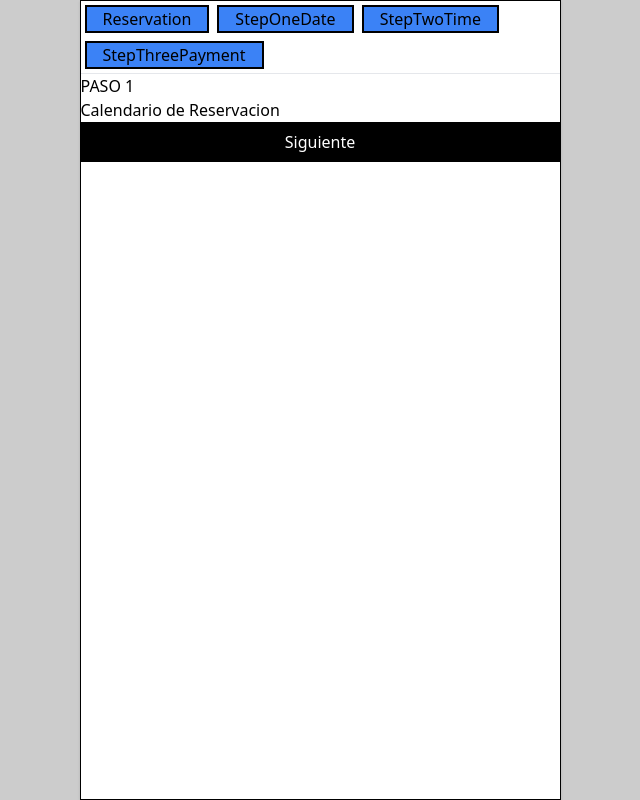
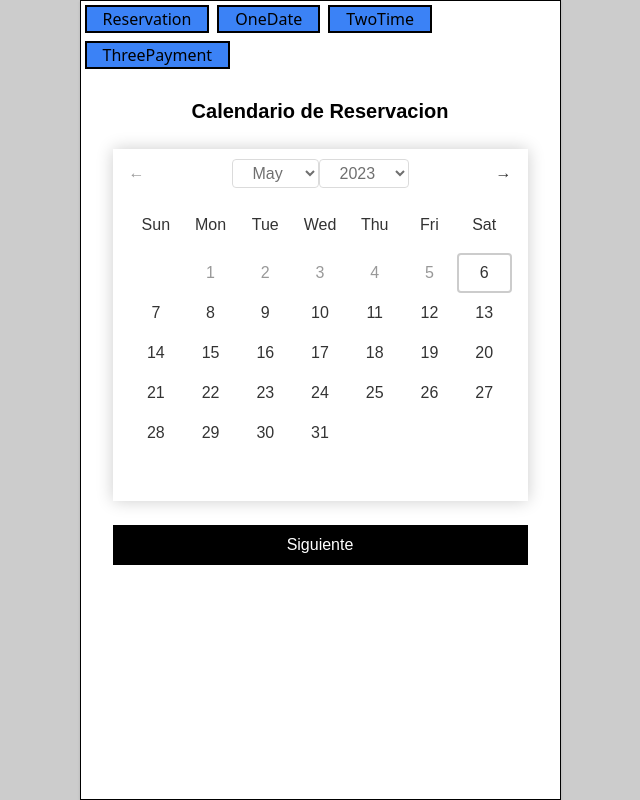
Before and after one commit to enlacee/vue-reserva-campo, a Vue app: page / in a window 1280 px wide. Both pictures are taken after a click on the button "Reservar". Shown: the whole page, without its empty margins (320-960 px from the left). Built offline with nearby package versions, Linux system fonts and the light colour scheme.

Commit message:
[adding] ui of the one and two step

```diff
--- a/src/components/Home.vue
+++ b/src/components/Home.vue
@@ -1,20 +1,20 @@
 <script>
 import Reservation from './reservations/Reservation.vue';
-import StepOneDate from './reservations/steps/OneDate.vue';
-import StepTwoTime from './reservations/steps/TwoTime.vue';
-import StepThreePayment from './reservations/steps/ThreePayment.vue';
+import OneDate from './reservations/steps/OneDate.vue';
+import TwoTime from './reservations/steps/TwoTime.vue';
+import ThreePayment from './reservations/steps/ThreePayment.vue';
 
 export default {
   components: {
     Reservation,
-    StepOneDate,
-    StepTwoTime,
-    StepThreePayment
+    OneDate,
+    TwoTime,
+    ThreePayment
   },
   data() {
     return {
       currentTab: 'Reservation',
-      tabs: ['Reservation', 'StepOneDate', 'StepTwoTime', 'StepThreePayment']
+      tabs: ['Reservation', 'OneDate', 'TwoTime', 'ThreePayment']
     }
   },
   computed: {},
--- a/src/components/reservations/Reservation.vue
+++ b/src/components/reservations/Reservation.vue
@@ -11,8 +11,8 @@ export default {
      * Redirect to new View
      */
     redirectToComponent (event) {
-      console.log('cickkk', 'set StepOneDate');
-      const nameOfComponent = 'StepOneDate';
+      console.log('cickkk', 'set OneDate');
+      const nameOfComponent = 'OneDate';
       this.$emit('changeCurrentComponent', nameOfComponent);
     },
     loadCliendId() {
--- a/src/components/reservations/steps/OneDate.vue
+++ b/src/components/reservations/steps/OneDate.vue
@@ -1,15 +1,255 @@
 <script>
 export default {
-  emits: ['changeCurrentComponent']
-}
+  emits: ['changeCurrentComponent'],
+  data() {
+    return {
+      dayNames: ["Sun", "Mon", "Tue", "Wed", "Thu", "Fri", "Sat"],
+      monthNames: [
+        "Jan",
+        "Feb",
+        "Mar",
+        "Apr",
+        "May",
+        "Jun",
+        "Jul",
+        "Aug",
+        "Sept",
+        "Oct",
+        "Nov",
+        "Dec"
+      ],
+      selectedMonth: new Date().getMonth(),
+      selectedYear: new Date().getFullYear(),
+      selectedDate: null
+    };
+  },
+  computed: {
+    today() {
+      return new Date();
+    },
+    isCurrentYear() {
+      return this.selectedYear == new Date().getFullYear();
+    },
+    isCurrentMonth() {
+      return this.selectedMonth == new Date().getMonth() && this.isCurrentYear;
+    },
+    daysInMonth() {
+      return new Date(this.selectedYear, this.selectedMonth + 1, 0).getDate();
+    },
+    firstDayOffset() {
+      return new Date(this.selectedYear, this.selectedMonth, 1).getDay();
+    },
+    days() {
+      return Array.from(
+        Array(this.firstDayOffset + this.daysInMonth).keys()
+      ).map((pos) => (pos >= this.firstDayOffset ? (pos - this.firstDayOffset) + 1 : 0));
+    },
+    years () {
+      return Array.from({length: 10}, (value, index) => this.today.getFullYear() + index)
+    }
+  },
+  methods: {
+    prevMonth() {
+      if (this.selectedMonth == 0) {
+        this.selectedMonth = 11;
+        this.selectedYear--;
+      } else {
+        this.selectedMonth--;
+      }
+    },
+    nextMonth() {
+      if (this.selectedMonth == 11) {
+        this.selectedMonth = 0;
+        this.selectedYear++;
+      } else {
+        this.selectedMonth++;
+      }
+    },
+    selectDay(day) {
+      // set and emit selected date
+      this.selectedDate = new Date(this.selectedYear, this.selectedMonth, day);
+      this.$emit("dateSelected", this.selectedDate);
+    }
+  }
+};
 </script>
 <template>
-    <hr>
-    <h1>PASO 1</h1>
-    <h2>Calendario de Reservacion</h2>
+  <div id="theapp" class="px-8 pt-6 pb-8 mb-4">
+    <div class="w-full">
+      <h1 class="text-center font-bold text-xl mb-6">Calendario de Reservacion</h1>
+    </div>
+    <div class="vcal">
+      <div class="vcal-nav" aria-label="Calendar Navigation">
+        <button
+          data-direction="prev"
+          @click="prevMonth()"
+          :aria-disabled="isCurrentMonth"
+          title="previous month"
+        >&larr;</button>
+        <div class="vcal-nav--title">
+          <select v-model="selectedMonth" disabled>
+            <option v-for="(name, index) in monthNames" :value="index" :selected="selectedMonth == index ? 'selected' : false" :disabled="isCurrentYear && index < today.getMonth()">{{ name }}</option>
+          </select>
+          <select v-model="selectedYear" disabled>
+            <option v-for="year in years" :value="year" :selected="year == selectedYear ? 'selected' : false">{{ year }}</option>
+          </select>
+        </div>
+        <button data-direction="next" @click="nextMonth()" title="next month">&rarr;</button>
+      </div>
+      <div class="vcal-weekdays">
+        <div v-for="name in dayNames">{{ name }}</div>
+      </div>
+      <div class="vcal-grid">
+        <div
+          v-for="num in days"
+          class="vcal-day"
+          :class="{
+            blank: !num,
+            today: isCurrentMonth && num && num == today.getDate()
+          }"
+        >
+          <button
+            v-if="num"
+            :aria-disabled="isCurrentMonth && (num < today.getDate())"
+            :aria-current="selectedDate &&
+selectedDate.toLocaleDateString() == new Date(selectedYear, selectedMonth, num).toLocaleDateString() ? 'date' : false"
+            :title="new Date(selectedYear, selectedMonth, num).toLocaleDateString('en-us',{weekday: 'long', year: 'numeric', month: 'long', day: 'numeric'})"
+            @click="selectDay(num)"
+          >
+            {{ num }}
+          </button>
+        </div>
+      </div>
+      <div class="vcal-details">
+        <span data-selected="title" v-if="selectedDate">Selected Date: </span><span data-selected="date" v-if="selectedDate">{{ selectedDate.toLocaleDateString('en-us', {weekday: 'short', year: 'numeric', month: 'short', day: 'numeric'}) }}</span>
+		</div>
+    </div>
+    <p>&nbsp;</p>
+    <button class="bg-black text-white py-2 px-4 focus:outline-none focus:shadow-outline w-full"
+      type="button" @click="$emit('changeCurrentComponent', 'TwoTime')">Siguiente</button>
+  </div>
+</template>
 
-    <button class="bg-black text-white py-2 px-4 focus:outline-none focus:shadow-outline w-full"
-    type="button">
-    Siguiente
-    </button>
-</template>
+<style lang="scss" scoped>
+#theapp {
+  margin: 0;
+  //height: 100vh;
+  //padding: 5rem 1rem;
+  font-family: sans-serif;
+  font-weight: 300;
+  //background: linear-gradient(45deg, #0ba 20%, #5731ab 80%);
+  box-sizing: border-box;
+}
+.vcal {
+  background: #fff;
+  color: #333;
+  max-width: 40rem;
+  margin: 0 auto;
+  box-shadow: 0 0 1rem rgba(0,0,0,.2);
+  //border-radius: 1rem;
+  button {
+    width: 100%;
+    height: 100%;
+    font-size: inherit;
+    font-weight: inherit;
+    appearance: none;
+    border: none;
+    background: transparent;
+    text-align: center;
+    cursor: pointer;
+    padding: 0;
+  }
+  [aria-disabled=true] {
+    pointer-events: none;
+    opacity: 0.5;
+  }
+}
+
+.vcal-nav {
+  text-align: center;
+  display: flex;
+  //gap: 1rem;
+  gap: 0;
+  //font-size: 1.25rem;
+  select {
+    border: 1px solid #ccc;
+    background-color: transparent;
+    border-radius: .25rem;
+    font-size: inherit;
+    font-weight: inherit;
+    padding: .25rem 1rem;
+  }
+  [data-direction] {
+    flex: 0 0 3rem;
+    line-height: 3rem;
+    transition: background-color .25s;
+    &:hover {
+      color: #0ba;
+    }
+  }
+}
+
+.vcal-nav--title {
+  flex: 1 1 auto;
+  display: flex;
+  // gap: 2rem;
+  gap: 0;
+  justify-content: center;
+  align-items: center;
+}
+
+.vcal-weekdays,
+.vcal-grid {
+  width: 100%;
+  display: grid;
+  box-sizing: border-box;
+  padding: 0 1rem;
+  grid-template-columns: repeat(7, 1fr);
+}
+
+.vcal-weekdays > div {
+  padding: 1rem 0;
+  text-align: center;
+}
+
+.vcal-day {
+  line-height: 2.5rem;
+  border-radius: .25em;
+  overflow: hidden;
+  &.today {
+    box-shadow: inset 0 0 0 2px #ccc;
+  }
+  button {
+    transition: background-color .25s, color .25s;
+    &:not([aria-disabled]):hover {
+      color: #fff;
+      background: rgba(0,0,0,.7);
+    }
+    &[aria-current=true] {
+      color: #fff;
+      background: #0ba;
+      pointer-events: none;
+      font-weight: bold;
+    }
+  }
+}
+
+.vcal-details {
+  text-align: center;
+  padding: 1em;
+  letter-spacing: .05em;
+  min-height: 3em;
+  box-sizing: border-box;
+
+  [data-selected="date"] {
+    font-weight: bold;
+    text-transform: capitalize;
+  }
+  [data-selected="title"] {
+    font-weight: 300;
+    font-size: .875em;
+    text-transform: uppercase;
+    color: rgba(0,0,0,.6);
+  }
+}
+</style>
--- a/src/components/reservations/steps/TwoTime.vue
+++ b/src/components/reservations/steps/TwoTime.vue
@@ -1,20 +1,42 @@
 <script>
 export default {
-  emits: ['changeCurrentComponent']
+  emits: ['changeCurrentComponent'],
+  data() {
+    return {
+    }
+  },
+  computed: {
+    isCurrentHour() {
+      return this.selectedYear == new Date().getHours();
+    },
+  }
 }
+
 </script>
 <template>
-    <hr>
-    <h1>PASO 2</h1>
-    <h2>Tiempo de Reservacion</h2>
-
-    <button class="bg-white text-black py-2 px-4 w-full border-black border-2"
-    type="button">
-    Atras
-    </button>
-
-    <button class="bg-black text-white py-2 px-4 focus:outline-none focus:shadow-outline w-full"
-    type="button">
-    Reservar y Pagar
-    </button>
+  <div class="px-8 pt-6 pb-8 mb-4">
+    <div class="w-full">
+      <h1 class="text-center font-bold text-xl mb-6">Seleccione el tiempo (24horas)</h1>
+    </div>
+    <div class="flex-auto">
+      <button v-for="n in 24" :disabled="(n < new Date().getHours()) ? true : false"
+        class="bg-white text-black py-2 px-4 border-black border w-1/6 mr-1 mb-1"
+        :class="(n < new Date().getHours()) ? 'disabled:opacity-75' : ''">
+        {{ n }}
+      </button>
+    </div>
+    <p>&nbsp;</p>
+    <div class="flex gap-2">
+      <button
+        @click="$emit('changeCurrentComponent', 'OneDate')"
+        class="flex-grow-0 bg-white text-black py-2 px-4 border-black border-2">
+        Atras
+      </button>
+      <button
+        @click="$emit('changeCurrentComponent', 'ThreePayment')"
+        class="flex-grow bg-black text-white py-2 px-4">
+        Reservar y Pagar
+      </button>
+    </div>
+  </div>
 </template>
```
